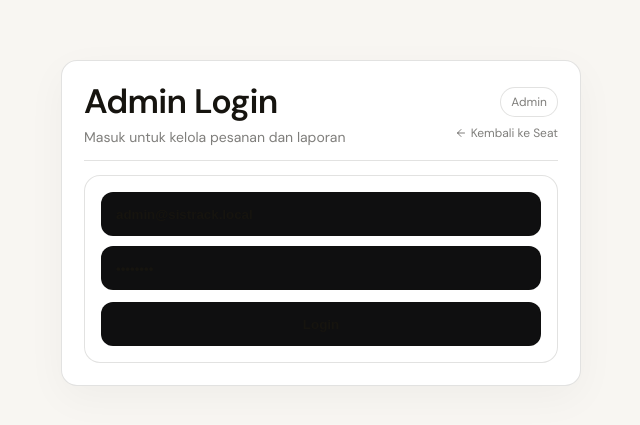
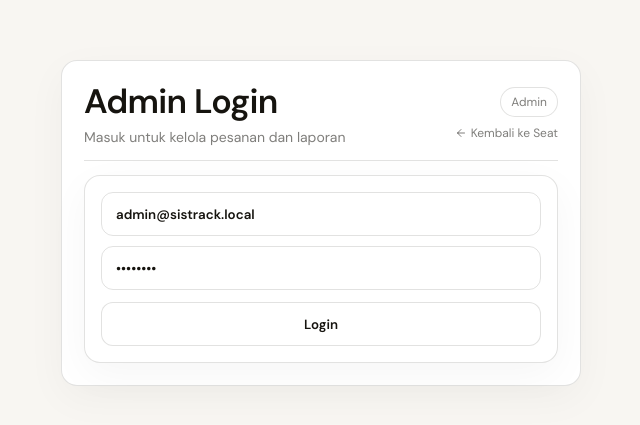
Before and after one commit to adamyudhistiramuhtar-byte/SistrackV2, a Vue app in the folder frontend/: page /admin/login in a window 1280 px wide. Shown: the part 177-602 px from the top of the page, without its empty margins (319-959 px from the left). Built offline with nearby package versions, Linux system fonts and the light colour scheme; no server answers; a web font is replaced by a local one.

Commit message:
Admin UI Fixes: Port Base components (Input, Button, Card, Select), LineChart, and StatCard to light theme 'Chalk + Carbon'

```diff
--- a/frontend/src/components/admin/LineChart.vue
+++ b/frontend/src/components/admin/LineChart.vue
@@ -63,7 +63,8 @@ const area = computed(() => {
   border: 1px solid var(--border);
   border-radius: 16px;
   padding: 14px;
-  background: rgba(255,255,255,.03);
+  background: var(--surface);
+  box-shadow: var(--shadow);
 }
 .svg{
   width: 100%;
@@ -72,12 +73,12 @@ const area = computed(() => {
 }
 .line{
   fill: none;
-  stroke: #ffffff;
+  stroke: var(--accent);
   stroke-width: 2.2;
   opacity: .92;
 }
 .area{
-  fill: rgba(255,255,255,.10);
+  fill: rgba(22, 20, 15, 0.04);
   stroke: none;
 }
 .legend{
@@ -90,7 +91,7 @@ const area = computed(() => {
   width: 10px;
   height: 10px;
   border-radius: 99px;
-  background: #fff;
+  background: var(--accent);
   display:inline-block;
 }
 </style>
--- a/frontend/src/components/admin/StatCard.vue
+++ b/frontend/src/components/admin/StatCard.vue
@@ -17,11 +17,12 @@ defineProps({
 <style scoped>
 .stat{
   border: 1px solid var(--border);
-  background: rgba(255,255,255,.03);
+  background: var(--surface);
   border-radius: 16px;
   padding: 14px;
+  box-shadow: var(--shadow);
 }
-.label{ font-size: 12px; color: var(--muted); }
-.val{ font-size: 22px; font-weight: 900; margin-top: 6px; }
-.hint{ font-size: 12px; color: var(--muted2); margin-top: 6px; }
+.label{ font-size: 12px; color: var(--text-muted); }
+.val{ font-size: 22px; font-weight: 900; margin-top: 6px; color: var(--text); }
+.hint{ font-size: 12px; color: var(--text-muted); margin-top: 6px; }
 </style>
--- a/frontend/src/components/common/BaseButton.vue
+++ b/frontend/src/components/common/BaseButton.vue
@@ -23,21 +23,28 @@ defineEmits(['click'])
   padding: 0 16px;
   border-radius: 12px;
   border: 1px solid var(--border);
-  background: #0f0f10;
+  background: var(--surface);
   color: var(--text);
   font-weight: 800;
   cursor: pointer;
-  transition: background .15s, color .15s, opacity .15s;
+  transition: background .15s, color .15s, opacity .15s, transform .15s;
+  font-family: inherit;
 }
 
-.btn:hover{
-  background: #151516;
+.btn:hover:not(:disabled){
+  background: var(--border);
+  transform: translateY(-1px);
 }
 
 .btn-primary{
-  background: var(--white);
-  color: var(--black);
+  background: var(--accent);
+  color: #ffffff;
   border-color: transparent;
+}
+
+.btn-primary:hover:not(:disabled){
+  opacity: 0.92;
+  background: var(--accent);
 }
 
 .btn:disabled{
--- a/frontend/src/components/common/BaseCard.vue
+++ b/frontend/src/components/common/BaseCard.vue
@@ -7,9 +7,10 @@
 <style scoped>
 .base-card{
   width: 100%;
-  background: rgba(255,255,255,.03);
+  background: var(--surface);
   border: 1px solid var(--border);
   border-radius: 16px;
   padding: 16px;
+  box-shadow: var(--shadow);
 }
 </style>
--- a/frontend/src/components/common/BaseInput.vue
+++ b/frontend/src/components/common/BaseInput.vue
@@ -42,17 +42,19 @@ onMounted(() => {
   padding: 0 14px;
   border-radius: 12px;
   border: 1px solid var(--border);
-  background: #0f0f10;
+  background: transparent;
   color: var(--text);
   font-weight: 600;
+  font-family: inherit;
+  transition: border-color 0.2s;
 }
 
 .input::placeholder{
-  color: var(--muted);
+  color: var(--text-muted);
 }
 
 .input:focus{
   outline: none;
-  border-color: var(--white);
+  border-color: var(--accent);
 }
 </style>
--- a/frontend/src/components/common/BaseSelect.vue
+++ b/frontend/src/components/common/BaseSelect.vue
@@ -22,8 +22,14 @@ defineEmits(['update:modelValue'])
   padding: 0 14px;
   border-radius: 12px;
   border: 1px solid var(--border);
-  background: #0f0f10;
+  background: transparent;
   color: var(--text);
   font-weight: 700;
+  font-family: inherit;
+  transition: border-color 0.2s;
+}
+.select:focus{
+  outline: none;
+  border-color: var(--accent);
 }
 </style>
```
